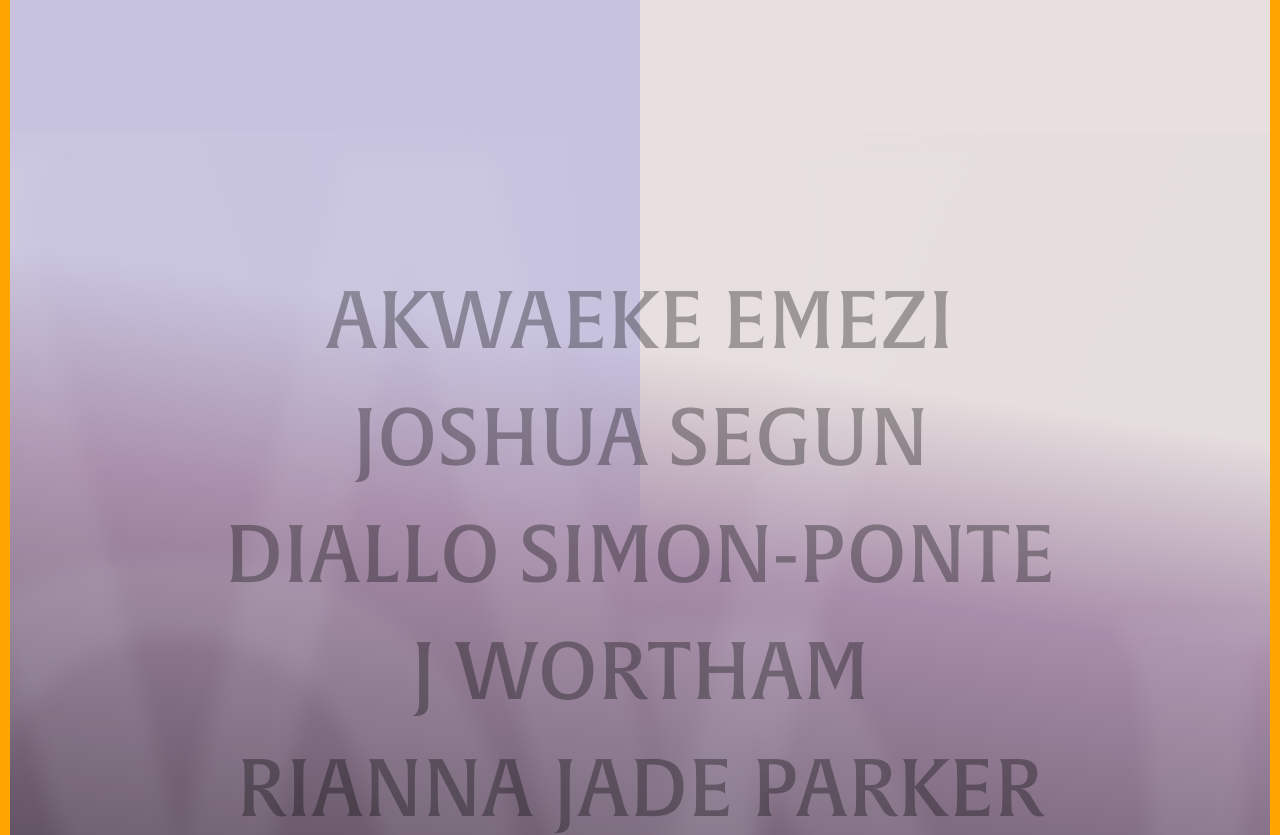
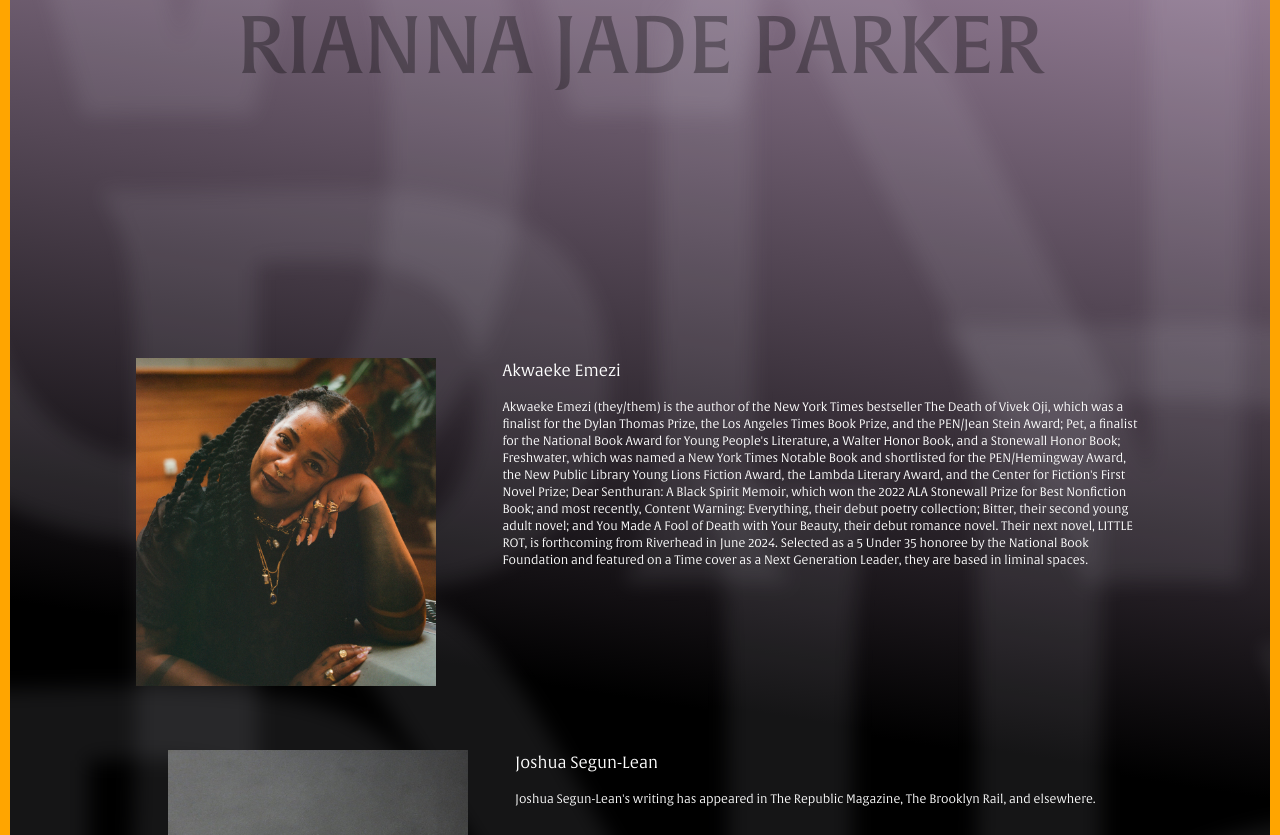
Before and after one commit to lizetteayala1211/jupiter-mag, a Next.js app: page / in a window 1280 px wide. Shown: the part 1480-2315 px from the top of the page. Built offline with nearby package versions, Linux system fonts and the light colour scheme; no server answers; a web font is replaced by a local one.

Commit message:
wide desktop responsiveness

```diff
--- a/src/app/home/AuthorAbouts.tsx
+++ b/src/app/home/AuthorAbouts.tsx
@@ -5,6 +5,7 @@ import {
   AuthorContent,
   AuthorTitle,
   AuthorBody,
+  AuthorAboutsContainer,
 } from "./styled"
 import { useBreakpoints } from "@/utils/hooks"
 import Image from "next/image"
@@ -20,20 +21,13 @@ export function AuthorAbouts() {
   const { isSmallDesktop, isDesktop, isLargeDesktop } = useBreakpoints()
   const getResponsiveImageSize = (): number => {
     if (isSmallDesktop) return 250
-    if (isDesktop) return 200
+    if (isDesktop) return 300
     if (isLargeDesktop) return 250
     return 50
   }
 
   return (
-    <div
-      style={{
-        display: "flex",
-        flexDirection: "column",
-        alignItems: "center",
-        gap: "4em",
-      }}
-    >
+    <AuthorAboutsContainer>
       <AuthorContainer>
         <AuthorPhoto>
           <Image
@@ -152,6 +146,6 @@ export function AuthorAbouts() {
           </AuthorBody>
         </AuthorContent>
       </AuthorContainer>
-    </div>
+    </AuthorAboutsContainer>
   )
 }
--- a/src/app/home/index.tsx
+++ b/src/app/home/index.tsx
@@ -55,7 +55,8 @@ export default function Home() {
           </div>
           <div
             style={{
-              height: "80%",
+              height: "100%",
+              width: "100%",
               display: "flex",
               flexDirection: "column",
               justifyContent: "center",
--- a/src/app/home/styled.ts
+++ b/src/app/home/styled.ts
@@ -25,13 +25,13 @@ export const Main = styled(SharedGridMain)`
   /* smaller desktops */
   @media only screen and (min-width: ${screenMdMin}) {
     border: 10px solid red;
-    grid-template-rows: 0.3fr 1.8fr minmax(0, 5.8fr);
+    grid-template-rows: 0.3fr 1.8fr minmax(0, 5.2fr);
   }
 
   /* wide desktops */
   @media only screen and (min-width: ${screenLgMin}) {
     border: 10px solid orange;
-    grid-template-rows: 0.3fr 1fr minmax(0, 2fr);
+    grid-template-rows: 0.3fr 1.4fr minmax(0, 5.4fr);
   }
 
   /* extra wide desktops */
@@ -62,13 +62,14 @@ export const EditorCover = styled.section`
   @media only screen and (min-width: ${screenMdMin}) {
     padding-inline-end: 32px;
     font-size: 64px;
-    padding-bottom: 10em;
+    padding-bottom: 4em;
   }
 
   /* wide desktops */
   @media only screen and (min-width: ${screenLgMin}) {
     padding-inline-end: 32px;
-    font-size: 88px;
+    font-size: 72px;
+    padding-bottom: 2em;
   }
 
   /* extra wide desktops */
@@ -172,12 +173,14 @@ export const AuthorContainer = styled.div`
 
 export const AuthorPhoto = styled.div`
   display: flex;
-  justify-content: flex-end;
+  justify-content: flex-start;
+  width: 30%;
 `
 
 export const AuthorContent = styled.div`
   display: flex;
   flex-direction: column;
+  width: 70%;
 
   /* smaller desktops */
   @media only screen and (min-width: ${screenMdMin}) {
@@ -186,6 +189,7 @@ export const AuthorContent = styled.div`
 
   /* wide desktops */
   @media only screen and (min-width: ${screenLgMin}) {
+    padding-inline-start: 4em;
   }
 
   /* extra wide desktops */
@@ -253,5 +257,37 @@ export const AuthorDirectoryContainer = styled.div`
   display: flex;
   flex-direction: column;
   align-items: center;
-  padding: 8em 0 12em 0;
+
+  /* smaller desktops */
+  @media only screen and (min-width: ${screenMdMin}) {
+    padding: 4em 0 12em 0;
+  }
+
+  /* wide desktops */
+  @media only screen and (min-width: ${screenLgMin}) {
+    padding: 12em 0 16em 0;
+  }
+
+  /* extra wide desktops */
+  @media only screen and (min-width: ${screenXlMin}) {
+  }
 `
+
+export const AuthorAboutsContainer = styled.div`
+  display: flex;
+  flex-direction: column;
+  align-items: center;
+  gap: 4em;
+
+  /* smaller desktops */
+  @media only screen and (min-width: ${screenMdMin}) {
+  }
+
+  /* wide desktops */
+  @media only screen and (min-width: ${screenLgMin}) {
+  }
+
+  /* extra wide desktops */
+  @media only screen and (min-width: ${screenXlMin}) {
+  }
+`
```
